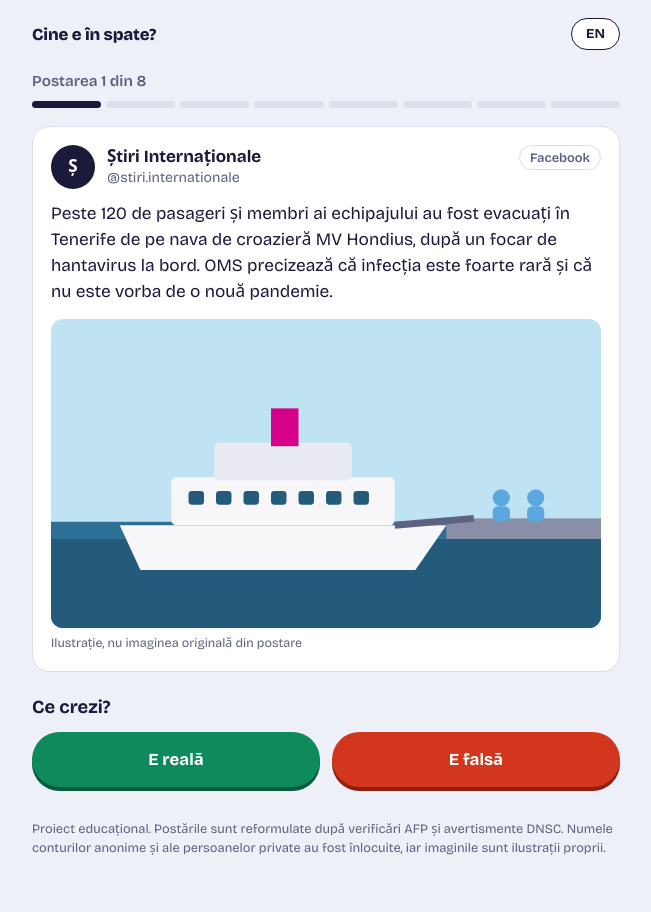
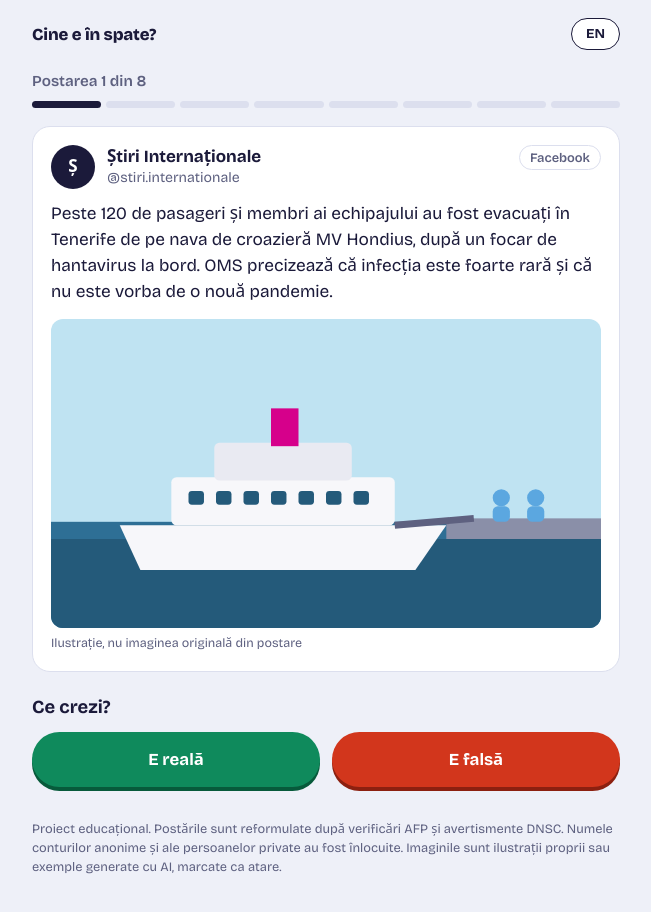
Before and after one commit to thomas-gilca/who-is-behind-it, a plain HTML site: page index.html in a window 1280 px wide. Both pictures are taken after a click on the button "Începe quiz-ul". Shown: the whole page, without its empty margins (314-965 px from the left). Drawn offline with nearby package versions, Linux system fonts and the light colour scheme.

Commit message:
Versiunea 3: Integrare AI
Imagini generate cu AI
Explicații generate cu AI și rectificarea informațiilor greșite

```diff
--- a/app.js
+++ b/app.js
@@ -35,6 +35,7 @@ const UI = {
     next: "Următoarea postare",
     seeResults: "Vezi rezultatul",
     illustration: "Ilustrație, nu imaginea originală din postare",
+    aiExample: "Exemplu recreat cu AI pentru acest quiz, nu imaginea originală din postare",
     result: (s, n) => `${s} din ${n}`,
     resultText: (s, n) =>
       s === n ? "Perfect. Nicio postare nu te-a păcălit."
@@ -48,7 +49,7 @@ const UI = {
       "Imaginile și clipurile pot fi generate cu AI: uită-te după detalii care nu se potrivesc."
     ],
     restart: "Încearcă din nou",
-    footer: "Proiect educațional. Postările sunt reformulate după verificări AFP și avertismente DNSC. Numele conturilor anonime și ale persoanelor private au fost înlocuite, iar imaginile sunt ilustrații proprii."
+    footer: "Proiect educațional. Postările sunt reformulate după verificări AFP și avertismente DNSC. Numele conturilor anonime și ale persoanelor private au fost înlocuite. Imaginile sunt ilustrații proprii sau exemple generate cu AI, marcate ca atare."
   },
   en: {
     title: "Who's behind it?",
@@ -71,6 +72,7 @@ const UI = {
     next: "Next post",
     seeResults: "See your result",
     illustration: "Illustration, not the original image from the post",
+    aiExample: "Example recreated with AI for this quiz, not the original image from the post",
     result: (s, n) => `${s} of ${n}`,
     resultText: (s, n) =>
       s === n ? "Perfect. No post fooled you."
@@ -84,7 +86,7 @@ const UI = {
       "Images and videos can be AI-generated: look for details that don't add up."
     ],
     restart: "Try again",
-    footer: "Educational project. Posts are rewritten from AFP fact-checks and DNSC warnings. Names of anonymous accounts and private persons have been replaced, and the images are our own illustrations."
+    footer: "Educational project. Posts are rewritten from AFP fact-checks and DNSC warnings. Names of anonymous accounts and private persons have been replaced. The images are our own illustrations or AI-generated examples, marked as such."
   }
 };
 
--- a/data.js
+++ b/data.js
@@ -4,15 +4,10 @@
 // fact-check (AFP Verificat) or an official warning (DNSC).
 // Anonymous pages and private persons get generic names.
 //
-// TODO (Thomas): every "explanation" marked TODO must be written
-// with an AI tool, then checked against the fact-check in "link"
-// and documented in JURNAL-VERIFICARE.md.
+// Explanations: first draft by Gemini Flash, checked against the
+// sources and corrected (see JURNAL-VERIFICARE.md).
 // ============================================================
 
-const TODO = {
-  ro: "[TODO: explicație scrisă cu AI și verificată cu sursa]",
-  en: "[TODO: explanation written with AI and checked against the source]"
-};
 
 const POSTS = [
   {
@@ -25,7 +20,10 @@ const POSTS = [
     },
     isReal: true,
     media: { kind: "photo", scene: "ship-evacuation", alt: { ro: "Ilustrație: o navă de croazieră în port, pasageri coborând pe pasarelă", en: "Illustration: a cruise ship in port, passengers walking down the gangway" } },
-    explanation: TODO,
+    explanation: {
+      ro: "E reală: numele navei, locul și OMS se pot verifica imediat. Caută „MV Hondius hantavirus” și vei găsi aceeași informație la mai multe agenții de presă independente, ceea ce e un semn bun.",
+      en: "It's real: the ship's name, the place and the WHO can all be checked right away. Search for \"MV Hondius hantavirus\" and you'll find the same information from several independent news agencies, which is a good sign."
+    },
     source: {
       type: { ro: "Relatare de presă", en: "News report" },
       owner: { ro: "Agenție de presă (exemplu generic)", en: "News agency (generic example)" },
@@ -45,8 +43,11 @@ const POSTS = [
       en: "BEFORE and AFTER: Nepal's sacred river swept away an entire town. Bridges, houses, everything vanished in a single night. 💔"
     },
     isReal: false,
-    media: { kind: "collage", scene: "river-before-after", alt: { ro: "Ilustrație: colaj înainte și după cu un oraș pe malul unui râu", en: "Illustration: before-and-after collage of a riverside town" } },
-    explanation: TODO,
+    media: { kind: "collage", scene: "river-before-after", image: "images/river-before-after.jpg", alt: { ro: "Imagine generată cu AI: colaj înainte și după cu un oraș pe malul unui râu", en: "AI-generated image: before-and-after collage of a riverside town" } },
+    explanation: {
+      ro: "E falsă: inundațiile au fost reale, dar colajul a fost generat cu AI. Compară imaginile: distanța dintre poduri și poziția lor față de munte diferă, deși ar trebui să fie același loc. Un eveniment real poate fi ilustrat cu o imagine falsă.",
+      en: "It's fake: the floods were real, but the collage was generated with AI. Compare the two images: the distance between the bridges and their position relative to the mountain differ, even though it should be the same place. A real event can be illustrated with a fake image."
+    },
     source: {
       type: { ro: "Pagină de conținut viral", en: "Viral content page" },
       owner: { ro: "Necunoscut", en: "Unknown" },
@@ -66,8 +67,11 @@ const POSTS = [
       en: "🌋 SHOCKING FOOTAGE: Indonesia's Anak Krakatau volcano erupted right next to a neighbourhood! People are fleeing their homes, hundreds of thousands of passengers are stuck in airports. (video)"
     },
     isReal: false,
-    media: { kind: "video", scene: "volcano-town", seconds: 22, alt: { ro: "Ilustrație: un vulcan care erupe chiar în spatele unei străzi cu case", en: "Illustration: a volcano erupting right behind a street with houses" } },
-    explanation: TODO,
+    media: { kind: "video", scene: "volcano-town", image: "images/volcano-town.jpg", seconds: 22, alt: { ro: "Imagine generată cu AI: un vulcan care erupe chiar în spatele unei străzi cu case", en: "AI-generated image: a volcano erupting right behind a street with houses" } },
+    explanation: {
+      ro: "E falsă: Anak Krakatau e pe o insulă nelocuită, deci nu are niciun cartier lângă el. În clip, o persoană dispare brusc, iar mâinile celor care fug sunt deformate, semne tipice de video generat cu AI. Erupțiile au fost reale; amestecul de adevăr și fals face postarea convingătoare.",
+      en: "It's fake: Anak Krakatau is on an uninhabited island, so there is no neighbourhood next to it. In the clip, a person suddenly disappears and the hands of the people running are distorted, typical signs of AI-generated video. The eruptions were real; mixing truth and fiction is what makes the post convincing."
+    },
     source: {
       type: { ro: "Pagină care redistribuie clipuri virale", en: "Page reposting viral clips" },
       owner: { ro: "Necunoscut", en: "Unknown" },
@@ -88,7 +92,10 @@ const POSTS = [
     },
     isReal: true,
     media: { kind: "video", scene: "volcano-sea", seconds: 41, alt: { ro: "Ilustrație: un vulcan pe o insulă, văzut noaptea de pe o barcă de pescuit", en: "Illustration: a volcano on an island, seen at night from a fishing boat" } },
-    explanation: TODO,
+    explanation: {
+      ro: "E reală: detaliile se potrivesc cu geografia (vulcanul e pe o insulă și nu se vede de pe uscat), iar jurnaliștii AFP au vorbit direct cu autoarea. Compară cu postarea anterioară: aici nu apar case lângă vulcan.",
+      en: "It's real: the details match the geography (the volcano is on an island and can't be seen from land), and AFP journalists spoke directly to the author. Compare it with the previous post: here there are no houses next to the volcano."
+    },
     source: {
       type: { ro: "Martor direct (creatoare de conținut)", en: "Eyewitness (content creator)" },
       owner: { ro: "Persoană privată (nume înlocuit)", en: "Private person (name replaced)" },
@@ -108,8 +115,11 @@ const POSTS = [
       en: "Romanians have discovered how to earn thousands of lei a month from home, with zero risk. Read the full article on our news site! 👉"
     },
     isReal: false,
-    media: { kind: "ad", scene: "money-ad", alt: { ro: "Ilustrație: reclamă cu un telefon și promisiunea „+5.000 lei pe lună”", en: "Illustration: ad with a phone and the promise \"+5,000 lei a month\"" } },
-    explanation: TODO,
+    media: { kind: "ad", scene: "money-ad", image: "images/money-ad.jpg", alt: { ro: "Imagine generată cu AI: reclamă cu un telefon și promisiunea „+5.000 lei pe lună”", en: "AI-generated image: ad with a phone and the promise \"+5,000 lei a month\"" } },
+    explanation: {
+      ro: "E falsă: nicio investiție reală nu promite „mii de lei fără niciun risc”. Înainte să dai click, uită-te la adresa site-ului: escrocii copiază aspectul unor ziare cunoscute, dar pe alt domeniu. Nu completa date bancare pe un site la care ai ajuns dintr-o reclamă.",
+      en: "It's fake: no real investment promises \"thousands of lei with zero risk\". Before you click, look at the website address: scammers copy the look of well-known newspapers, but on a different domain. Never enter bank details on a site you reached through an ad."
+    },
     source: {
       type: { ro: "Pagină furată (compromisă)", en: "Hijacked (compromised) page" },
       owner: { ro: "Escroci necunoscuți", en: "Unknown scammers" },
@@ -129,8 +139,11 @@ const POSTS = [
       en: "Look closely at the photo: everyone wears protective suits, only the cameraman is in normal clothes. Hantavirus doesn't attack cameramen? It's all staged! (photo of an evacuation from a ship)"
     },
     isReal: false,
-    media: { kind: "photo", scene: "ship-cameraman", alt: { ro: "Ilustrație: oameni în costume de protecție și un cameraman în haine obișnuite", en: "Illustration: people in protective suits and a cameraman in normal clothes" } },
-    explanation: TODO,
+    media: { kind: "photo", scene: "ship-cameraman", image: "images/ship-cameraman.jpg", alt: { ro: "Imagine generată cu AI: oameni în costume de protecție și un cameraman în haine obișnuite", en: "AI-generated image: people in protective suits and a cameraman in normal clothes" } },
+    explanation: {
+      ro: "E falsă: fotografia nu are legătură cu hantavirusul. Prin căutare inversă de imagini, fact-checkerii au găsit-o într-un articol din 2025 despre un exercițiu medical într-un port din Spania. O poză veche, scoasă din context, nu dovedește că un eveniment real a fost „regizat”.",
+      en: "It's fake: the photo has nothing to do with hantavirus. Using a reverse image search, fact-checkers found it in a 2025 article about a medical drill in a Spanish port. An old photo taken out of context doesn't prove that a real event was \"staged\"."
+    },
     source: {
       type: { ro: "Pagină care răspândește teorii ale conspirației", en: "Page spreading conspiracy theories" },
       owner: { ro: "Necunoscut", en: "Unknown" },
@@ -151,7 +164,10 @@ const POSTS = [
     },
     isReal: false,
     media: { kind: "video", scene: "deepfake-video", seconds: 58, alt: { ro: "Ilustrație: un bărbat în costum, cu fața ușor distorsionată, care spune „Investește!”", en: "Illustration: a man in a suit with a slightly distorted face saying \"Invest!\"" } },
-    explanation: TODO,
+    explanation: {
+      ro: "E falsă: „îmbogățire peste noapte” și „locuri limitate” sunt tactici de presiune. Uită-te la buze (nu se potrivesc cu vocea), la fața rigidă și la ochii care nu clipesc natural. Caută videoclipul original pe canalele oficiale ale persoanei.",
+      en: "It's fake: \"get rich overnight\" and \"limited places\" are pressure tactics. Look at the lips (they don't match the voice), the stiff face and eyes that don't blink naturally. Look for the original video on the person's official channels."
+    },
     source: {
       type: { ro: "Reclamă frauduloasă cu deepfake", en: "Fraudulent deepfake ad" },
       owner: { ro: "Escroci necunoscuți", en: "Unknown scammers" },
@@ -172,7 +188,10 @@ const POSTS = [
     },
     isReal: true,
     media: { kind: "notice", scene: "official-warning", alt: { ro: "Ilustrație: un document oficial cu un scut verde", en: "Illustration: an official document with a green shield" } },
-    explanation: TODO,
+    explanation: {
+      ro: "E reală: mesajul nu îți cere bani sau date, ci te avertizează să nu le dai. Poți confirma direct pe dnsc.ro, unde există și un ghid despre deepfake.",
+      en: "It's real: the message doesn't ask you for money or data, it warns you not to give them. You can confirm it directly on dnsc.ro, which also has a guide on deepfakes."
+    },
     source: {
       type: { ro: "Instituție publică", en: "Public institution" },
       owner: { ro: "Statul român (DNSC)", en: "Romanian state (DNSC)" },
--- a/media.js
+++ b/media.js
@@ -126,16 +126,23 @@ const SCENES = {
     <g fill="#C9CBDB"><rect x="96" y="136" width="128" height="6" rx="3"/><rect x="112" y="146" width="96" height="5" rx="2.5"/></g>`
 };
 
-// Wraps a scene as a photo, a video (play button + timer) or an ad.
+// Wraps a post's picture as a photo, a video (play button + timer) or an ad.
+// If the post has an "image" (an AI-generated example, already marked
+// "GENERAT CU AI" in its pixels) we show it; otherwise we show the drawing.
 function renderMedia(media) {
   if (!media || !SCENES[media.scene]) return "";
   const isVideo = media.kind === "video";
+  const picture = media.image
+    ? `<img src="${media.image}" alt="${media.alt[lang]}" loading="lazy">`
+    : `<svg viewBox="0 0 320 180" role="img" aria-label="${media.alt[lang]}" preserveAspectRatio="xMidYMid slice">
+        ${SCENES[media.scene]}
+      </svg>`;
   return `
     <figure class="media media-${media.kind}">
-      <svg viewBox="0 0 320 180" role="img" aria-label="${media.alt[lang]}" preserveAspectRatio="xMidYMid slice">
-        ${SCENES[media.scene]}
-      </svg>
-      ${isVideo ? `<span class="play" aria-hidden="true"></span><span class="duration">0:${media.seconds || 15}</span>` : ""}
-      <figcaption>${UI[lang].illustration}</figcaption>
+      <div class="media-frame">
+        ${picture}
+        ${isVideo ? `<span class="play" aria-hidden="true"></span><span class="duration">0:${media.seconds || 15}</span>` : ""}
+      </div>
+      <figcaption>${media.image ? UI[lang].aiExample : UI[lang].illustration}</figcaption>
     </figure>`;
 }
```
Also changed, not shown: style.css (+5 -3 lines), money-ad.jpg (added), river-before-after.jpg (added), ship-cameraman.jpg (added), volcano-town.jpg (added), 1 other file.
